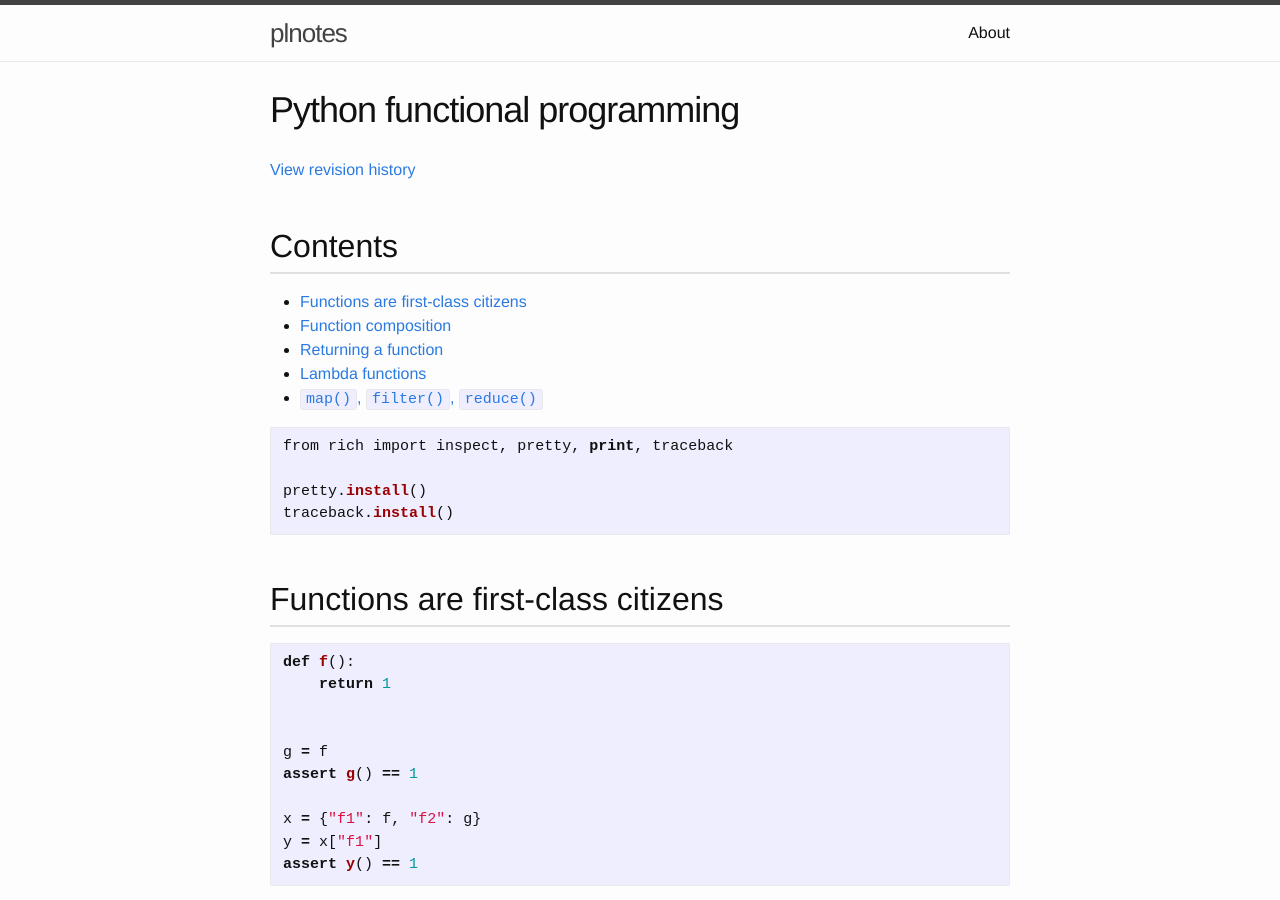
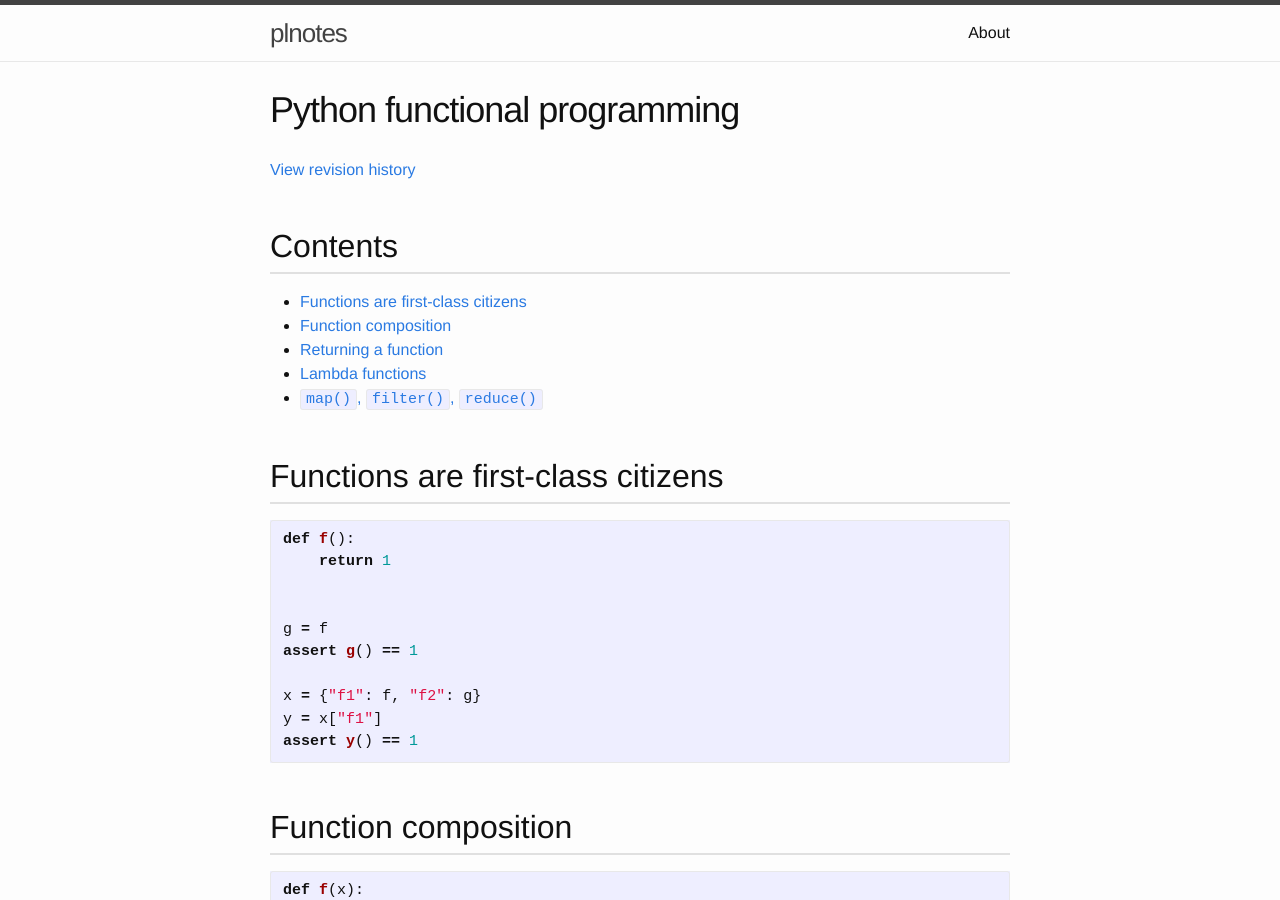
Before and after one commit to bitfragment/plnotes, a Jekyll site: the page built from _py/functional-programming.md, in a window 1280 px wide and 900 px high. Built offline with Jekyll 4.4.1, drawn with Linux system fonts in a browser that asks for light colours.

Commit message:
Remove imports

````diff
--- a/_py/functional-programming.md
+++ b/_py/functional-programming.md
@@ -8,13 +8,6 @@ title: "Python functional programming"
 * TOC
 {:toc}
 
-
-```py
-from rich import inspect, pretty, print, traceback
-
-pretty.install()
-traceback.install()
-```
 
 ## Functions are first-class citizens
 
````
